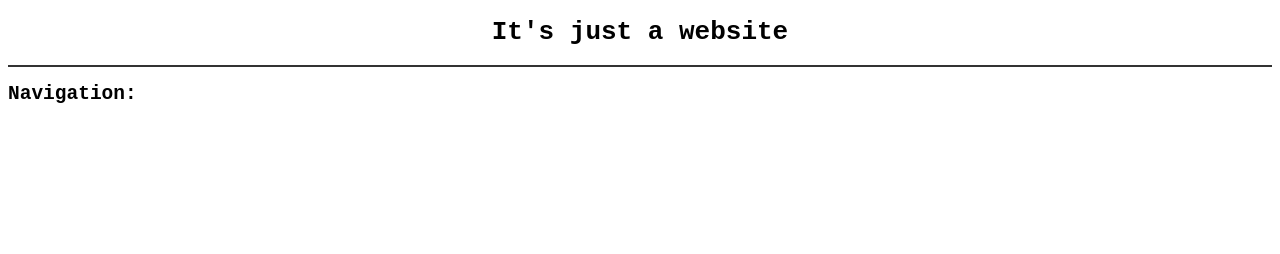
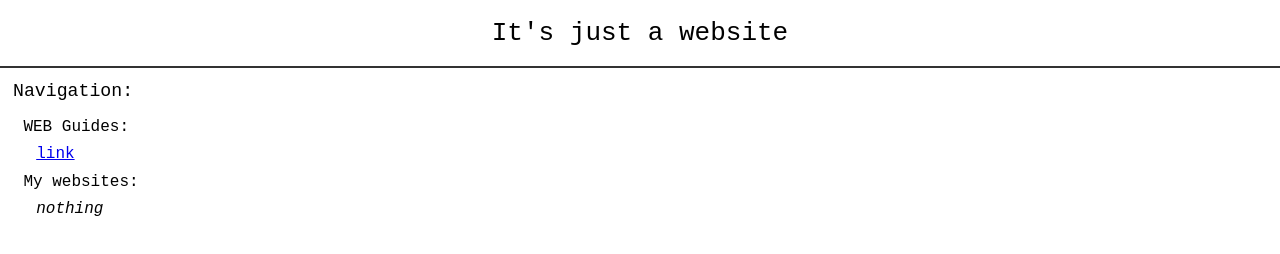
Before and after one commit to mikhv/mikhv.github.io, a plain HTML site: page index.html in a window 1280 px wide. Drawn offline with Linux system fonts and the light colour scheme.

Commit message:
Some style changes

```diff
--- a/index.html
+++ b/index.html
@@ -4,14 +4,31 @@
     <link rel="stylesheet" href="style.css">
     <meta charset="UTF-8">
     <meta name="viewport" content="width=device-width, initial-scale=1.0">
-    <title>Document</title>
+    <title>It's just a website</title>
 </head>
 <body>
-    <header>
-        <h1>It's just a website</h1>
-    </header>
-    <main>
-        <h2>Navigation:</h2>
-    </main>
+    <div id="header">
+        <p id="headerTitle">It's just a website</p>
+    </div>
+    <div id="main">
+        <div id="nav">
+            <p id="navTitle">Navigation:</p>
+            <ul class="nav-list">
+                <li class="nav-item">WEB Guides:</li>
+                <li class="nav-item">
+                    <ol class="nav-list">
+                        <li class="nav-item"><a href="test-github.io-page/">link</a></li>
+                    </ol>
+                </li>
+                <li class="nav-item">My websites:</li>
+                <li class="nav-item">
+                    <ol class="nav-list">
+                        <li class="nav-item"><i>nothing</i></li>
+                    </ol>
+                </li>
+            </ul>
+        </div>
+
+    </div>
 </body>
 </html>
--- a/style.css
+++ b/style.css
@@ -1,8 +1,43 @@
-body {
-    font-family: monospace;
+* {
+  box-sizing: border-box;
 }
 
-header {
-    text-align: center;
-    border-bottom: 2px solid rgb(50, 50, 50);
+body {
+  margin: 0;
+  padding: 0;
+  font-family: monospace;
 }
+
+#header {
+  padding: 1em 2em;
+  text-align: center;
+  border-bottom: 2px solid rgb(50, 50, 50);
+}
+
+#headerTitle {
+  font-size: 2em;
+  margin: 0.2em 0;
+}
+
+#main {
+  padding: 0 1em;
+}
+
+#nav {
+  margin-top: 1em;
+}
+
+#navTitle {
+  margin: 0;
+  font-size: 1.4em;
+}
+
+.nav-list {
+  padding-left: 0.8em;
+  list-style-type: none;
+}
+
+.nav-item {
+  padding: 0.2em 0;
+  font-size: 1rem;
+}
```
